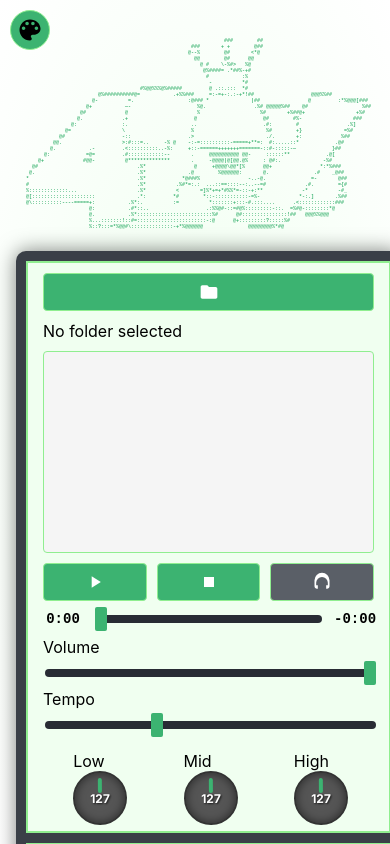
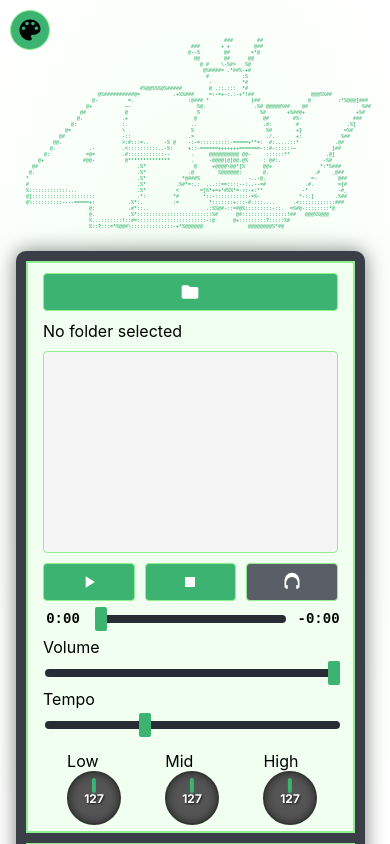
Before and after one commit to Unlike-U/420soundclashapk, a website built with webpack: page src/index.html in a window 390 px wide. Shown: the top 844 px of the page. Built offline with nearby package versions, Linux system fonts and the light colour scheme.

Commit message:
style: adjust mixer width and max-width for mobile

```diff
--- a/src/styles/components/_mobile.scss
+++ b/src/styles/components/_mobile.scss
@@ -10,8 +10,8 @@
 
   .mixer-container {
     flex-direction: column;
-    width: 100%;
-    max-width: 100vw; // Ensure it doesn't exceed viewport width
+    width: 90%;
+    max-width: 92vw; // Ensure it doesn't exceed viewport width
     gap: 0;
     padding: 0;
     border-radius: 0;
```
